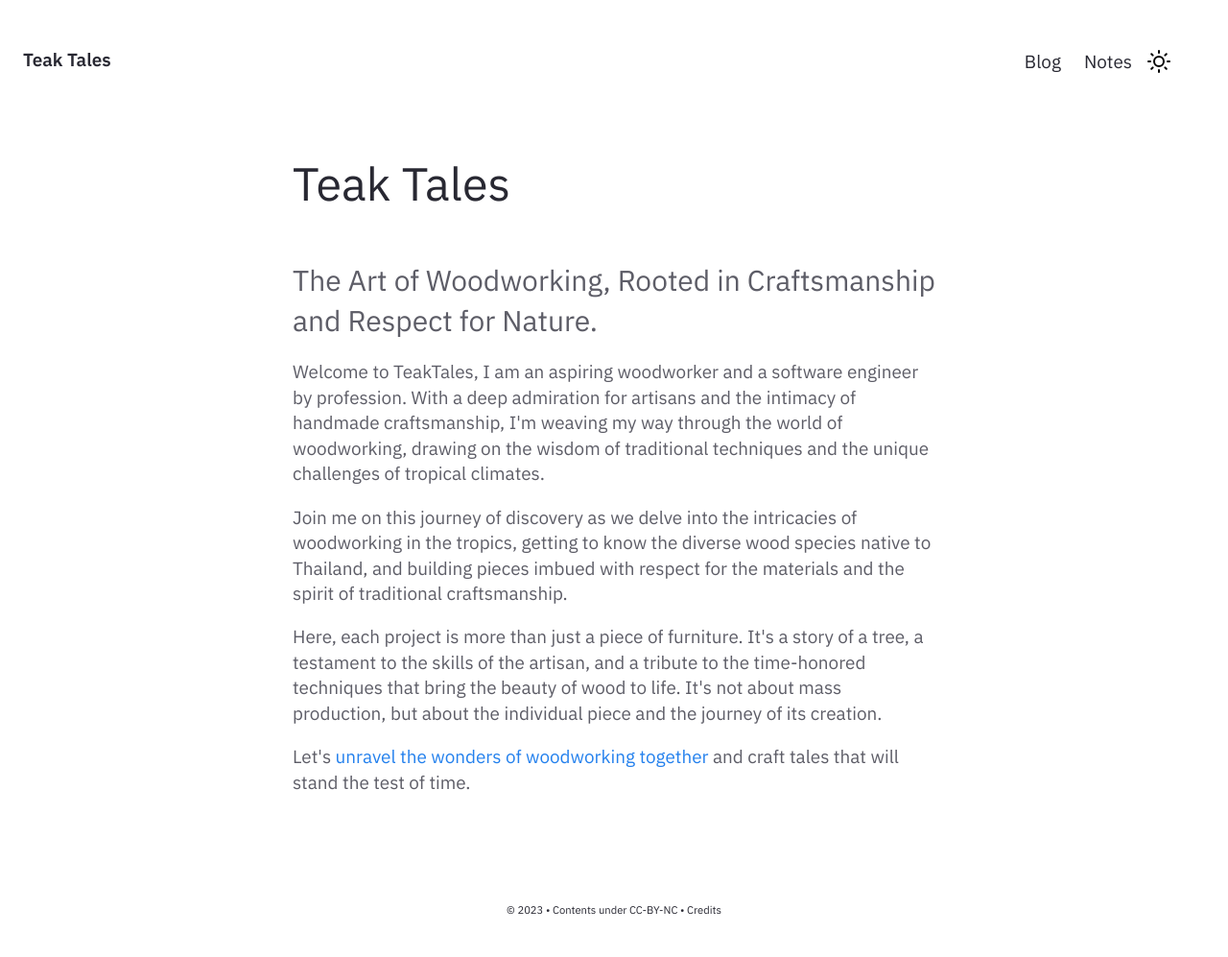
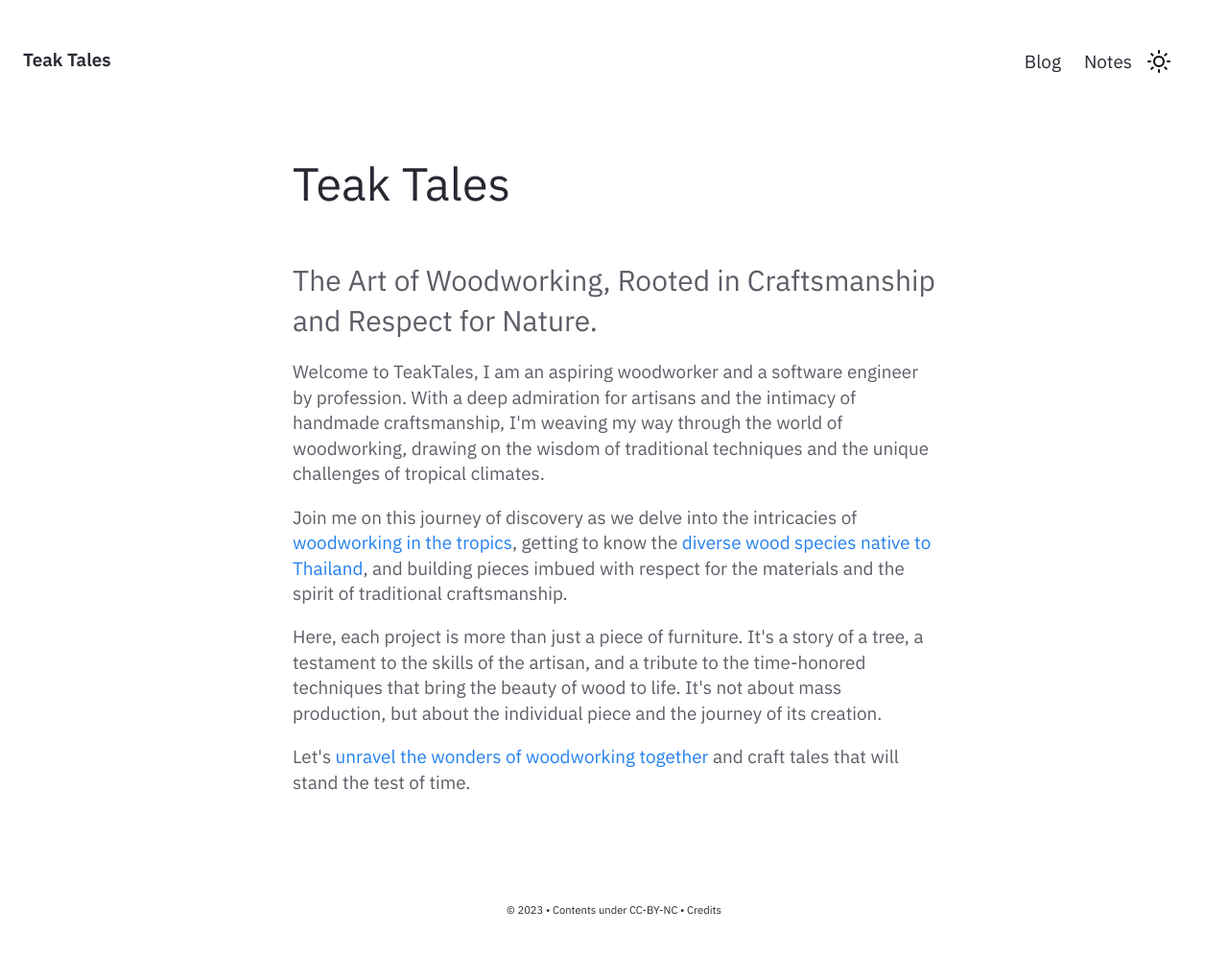
Before and after one commit to teaktales/teaktales.com, a Jekyll site: the page built from pages/index.md, in a window 1280 px wide. Shown: the whole page at 96% size. Built offline with Jekyll 4.4.1, drawn with Linux system fonts in a browser that asks for light colours; part of the change alters nothing that is shown.

Commit message:
update links

```diff
--- a/_includes/Homepage.html
+++ b/_includes/Homepage.html
@@ -6,7 +6,7 @@
             Welcome to TeakTales, I am an aspiring woodworker and a software engineer by profession. With a deep admiration for artisans and the intimacy of handmade craftsmanship, I'm weaving my way through the world of woodworking, drawing on the wisdom of traditional techniques and the unique challenges of tropical climates.
         </p>
         <p>
-            Join me on this journey of discovery as we delve into the intricacies of woodworking in the tropics, getting to know the diverse wood species native to Thailand, and building pieces imbued with respect for the materials and the spirit of traditional craftsmanship.
+            Join me on this journey of discovery as we delve into the intricacies of <a href="/note/Tropical-Climate">woodworking in the tropics</a>, getting to know the <a href="/note/Wood-Species">diverse wood species native to Thailand</a>, and building pieces imbued with respect for the materials and the spirit of traditional craftsmanship.
         </p>
         <p>
             Here, each project is more than just a piece of furniture. It's a story of a tree, a testament to the skills of the artisan, and a tribute to the time-honored techniques that bring the beauty of wood to life. It's not about mass production, but about the individual piece and the journey of its creation.
```
